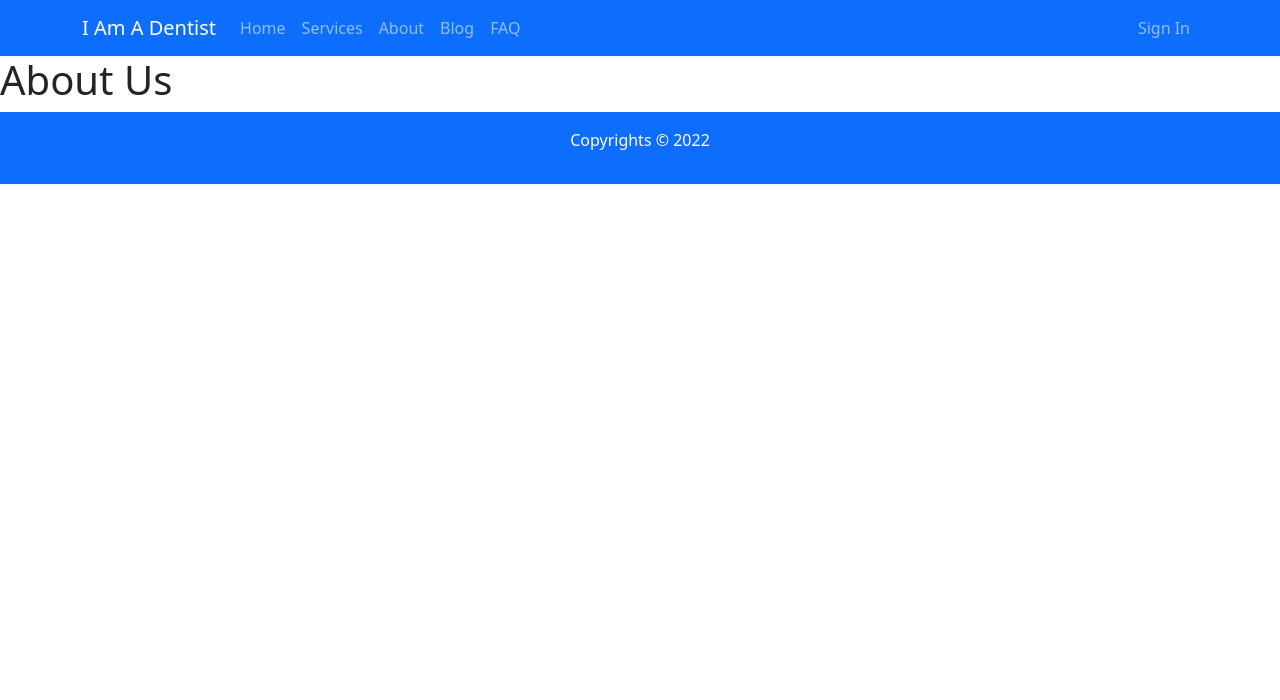
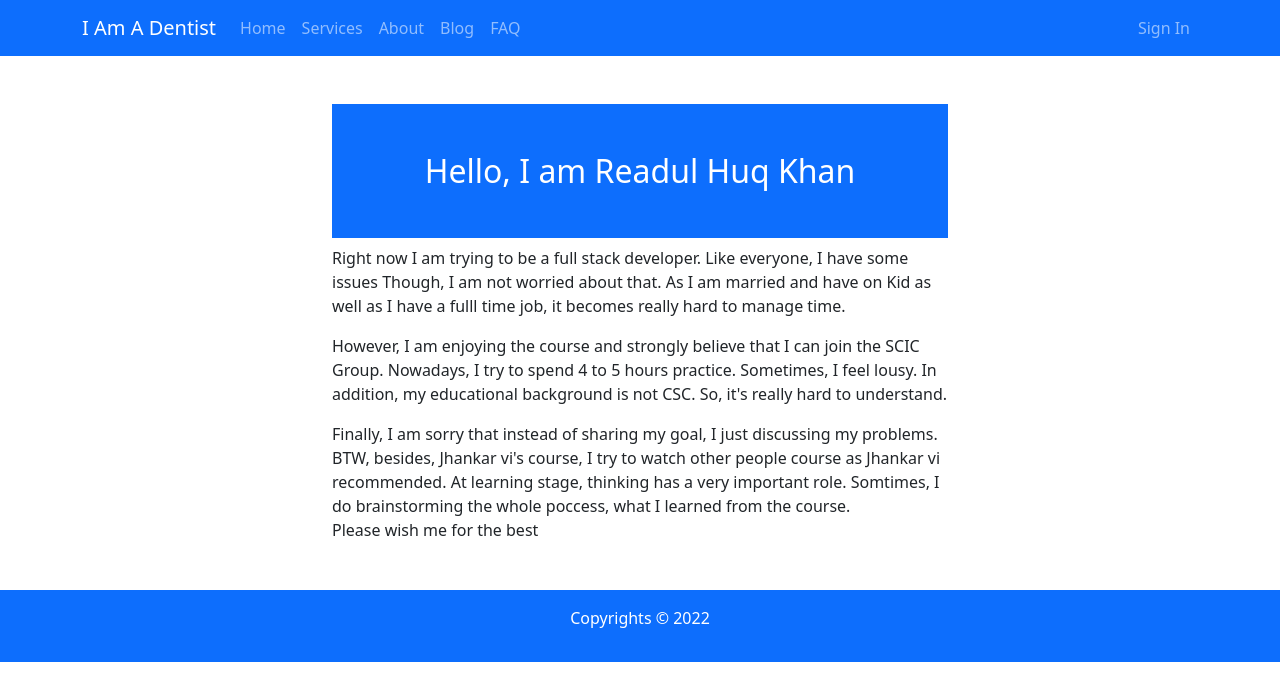
Before and after one commit to readz07/dentistservice, a React (Create React App) app: page /about in a window 1280 px wide. Shown: the top 700 px of the page. Built offline with nearby package versions, Linux system fonts and the light colour scheme; no server answers.

Commit message:
Netlify reload error fixed, Readme update, About page ready

```diff
--- a/src/Pages/About/About.js
+++ b/src/Pages/About/About.js
@@ -2,8 +2,25 @@ import React from 'react';
 
 const About = () => {
     return (
-        <div>
-            <h1>About Us</h1>
+        <div className='container mt-5 mb-5 col-md-6'>
+            <h2 className='text-center bg-primary p-5 text-white'>Hello, I am Readul Huq Khan</h2>
+
+            <p> Right now I am trying to be a full stack developer. Like everyone, I have some issues
+                Though, I am not worried about that. As I am married and have on Kid as well as I have a
+                fulll time job, it becomes really hard to manage time.
+            </p>
+            <p>
+                However, I am enjoying the course and strongly believe that I can join the SCIC Group.
+                Nowadays, I try to spend 4 to 5 hours practice. Sometimes, I feel lousy. In addition, my
+                educational background is not CSC. So, it's really hard to understand.
+            </p>
+            <p>
+                Finally, I am sorry that instead of sharing my goal, I just discussing my problems. BTW, besides,
+                Jhankar vi's course, I try to watch other people course as Jhankar vi recommended. At learning stage,
+                thinking has a very important role. Somtimes, I do brainstorming the whole poccess, what I learned from the course.
+                <br/>
+                Please wish me for the best
+            </p>
         </div>
     );
 };
--- a/src/Pages/Home/Banner/Banner.js
+++ b/src/Pages/Home/Banner/Banner.js
@@ -8,7 +8,7 @@ import myDentistImg3 from '../../../images/sliders-img/my-dentist-img-3.png'
 const Banner = () => {
     return (
         <div>
-            <Carousel variant="dark">
+            <Carousel variant="gray">
   <Carousel.Item>
     <img
       className="d-block w-100"
@@ -28,7 +28,7 @@ const Banner = () => {
     />
     <Carousel.Caption>
       <h5>I am in Action!</h5>
-      <p>I am serious when comes to client functions</p>
+      <p>I am serious when it comes to client functions</p>
     </Carousel.Caption>
   </Carousel.Item>
   <Carousel.Item>
@@ -39,7 +39,7 @@ const Banner = () => {
     />
     <Carousel.Caption>
       <h5>My Dream Chamber</h5>
-      <p>This took years after years build my chamber</p>
+      <p>It took years after years build my chamber</p>
     </Carousel.Caption>
   </Carousel.Item>
 </Carousel>
```
Also changed, not shown: 2 other files (tests, documents, lock files or other folders).
